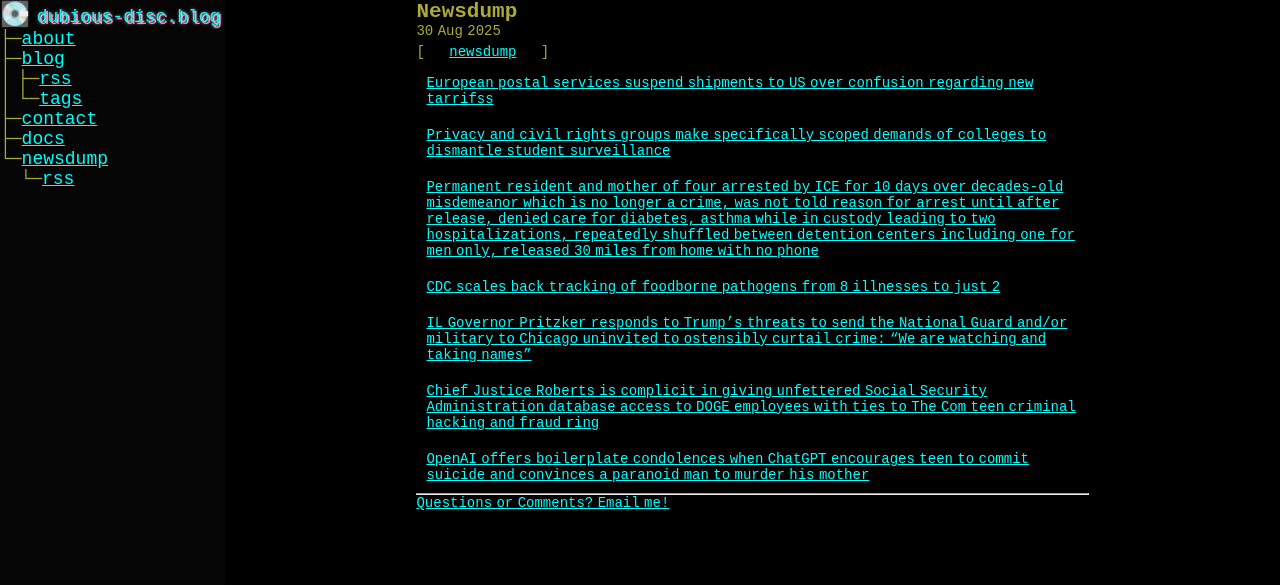
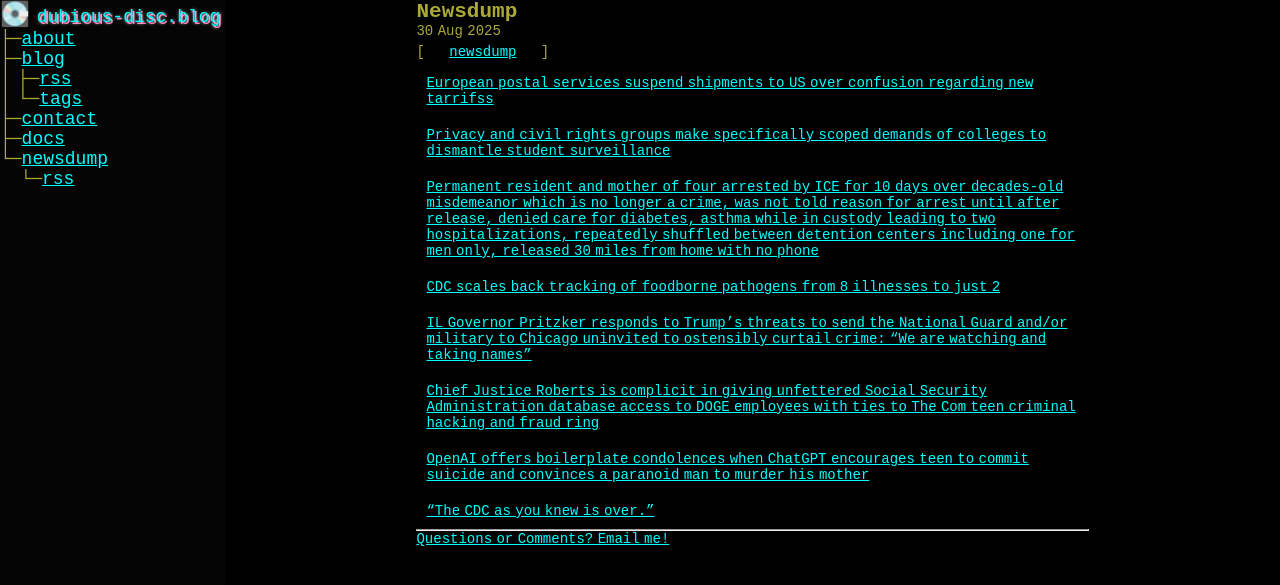
Before and after one commit to paranoid-porygon/paranoid-porygon.github.io, a Jekyll site: the page built from _posts/newsdump/2025-08-29-newsdump-20250829.md, in a window 1280 px wide. Shown: the top 585 px of the page. Built offline with Jekyll 4.4.1, drawn with Linux system fonts in a browser that asks for light colours.

Commit message:
newsdump

```diff
--- a/_posts/newsdump/2025-08-29-newsdump-20250829.md
+++ b/_posts/newsdump/2025-08-29-newsdump-20250829.md
@@ -20,3 +20,5 @@ published: true
 [Chief Justice Roberts is complicit in giving unfettered Social Security Administration database access to DOGE employees with ties to The Com teen criminal hacking and fraud ring](https://www.emptywheel.net/2025/08/26/amid-hunt-for-crime-in-dc-whistleblower-implicates-ed-big-balls-coristine-and-john-roberts/)
 
 [OpenAI offers boilerplate condolences when ChatGPT encourages teen to commit suicide and convinces a paranoid man to murder his mother](https://www.readtpa.com/p/chatgpt-will-watch-you-die-when-deeply)
+
+["The CDC as you knew is over."](https://www.advocate.com/politics/demetre-daskalakis-cdc-resignation-interview)
```
